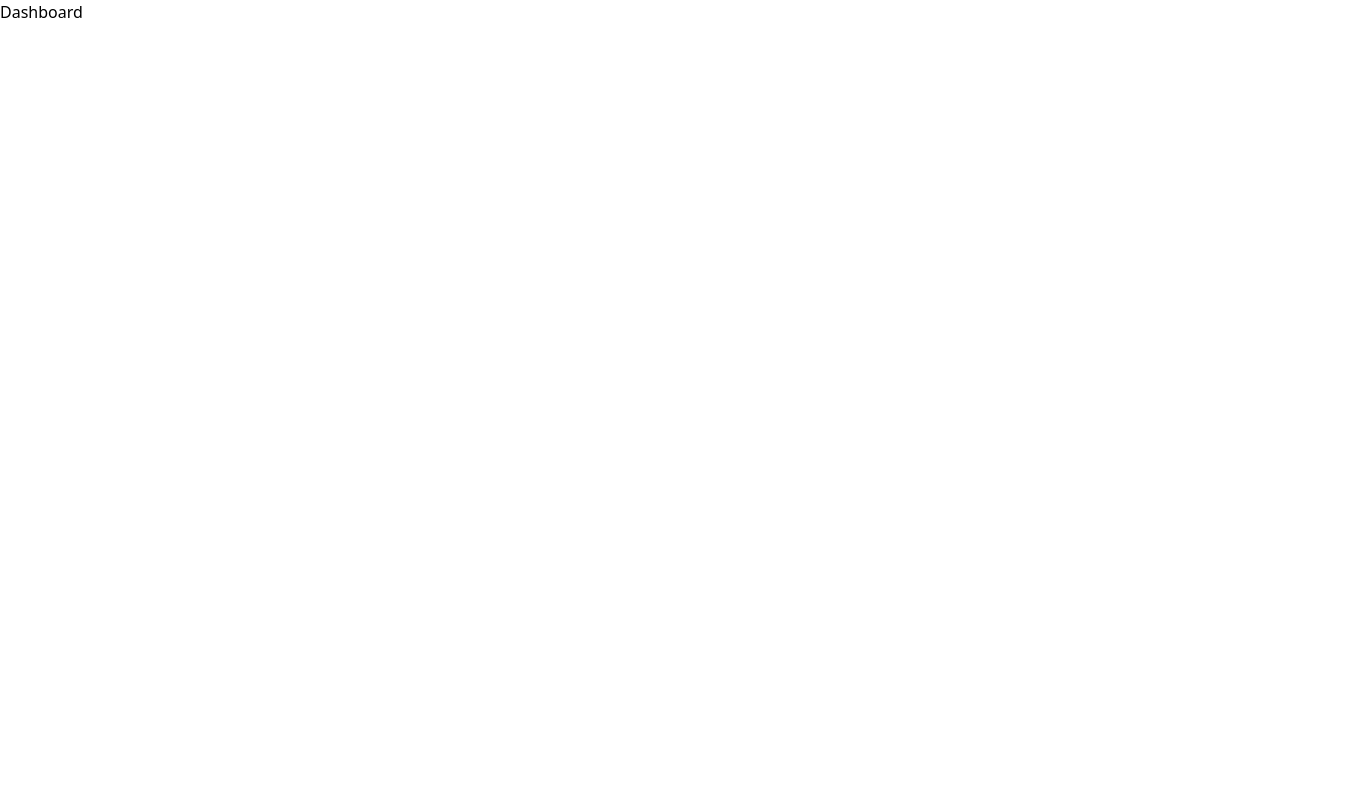
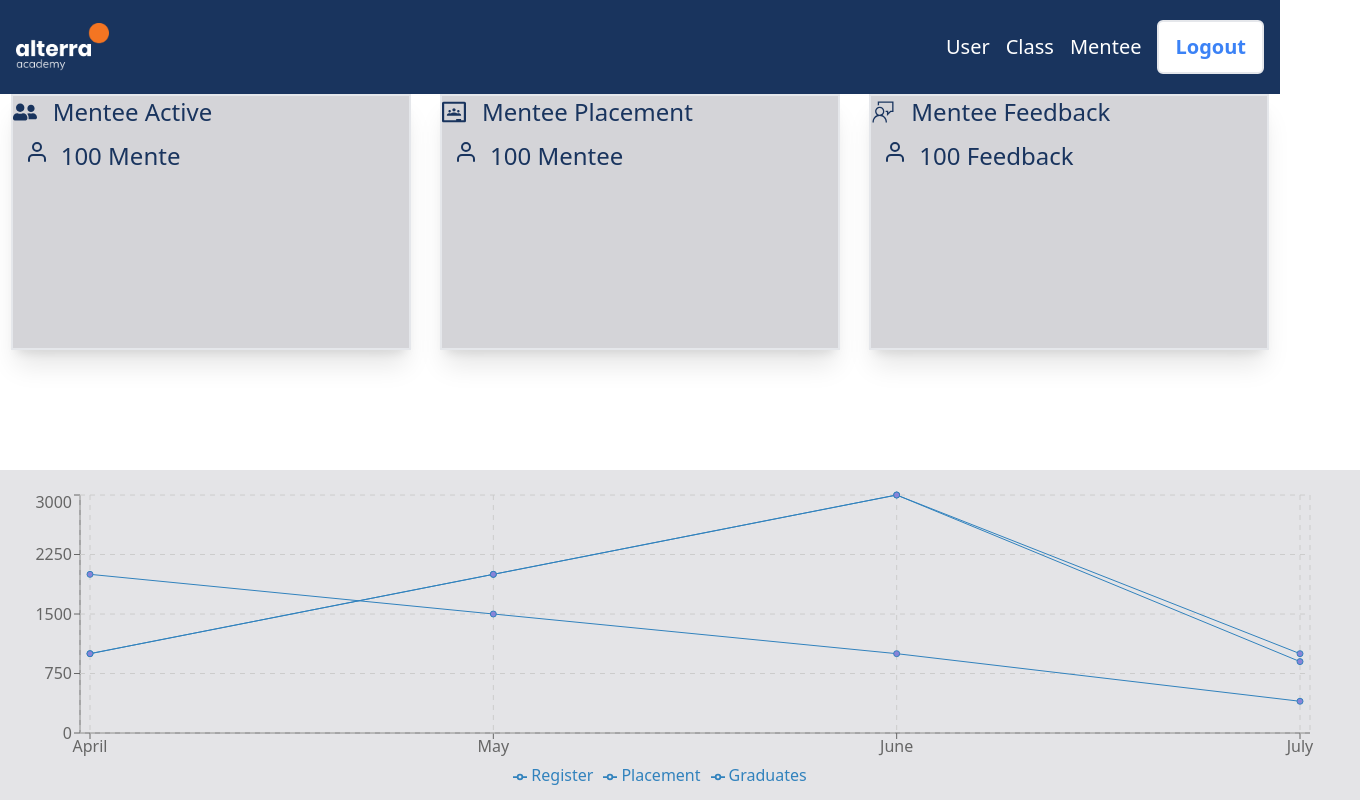
Before and after one commit to GroupProject2-Kelompok4/FE, a React (Vite) app: page /dashboard in a window 1280 px wide. Shown: the top 800 px of the page, 1360 px wide, since content can reach past the window. Built offline with nearby package versions, Linux system fonts and the light colour scheme.

Commit message:
feat: add dashboard

```diff
--- a/src/components/Button.tsx
+++ b/src/components/Button.tsx
@@ -9,7 +9,7 @@ export const PrimButton: FC<PrimButton> = (props) => {
 
   return (
     <button
-      className="py-2 px-4 m-2 w-full justify-center items-center gap-2 rounded-md border text-lg bg-@19345E disabled:hidden text-@EBF2FA font-bold shadow-sm align-middle hover:scale-105 focus:outline-none   transition-all text-md dark:bg-slate-900 dark:hover:bg-slate-800 dark:border-gray-700 dark:text-gray-400 dark:hover:text-white dark:focus:ring-offset-gray-800"
+      className="py-2 px-4 m-2 w-full justify-center items-center gap-2 rounded-md border text-lg bg-@primary disabled:hidden text-@EBF2FA font-bold shadow-sm align-middle hover:scale-105 focus:outline-none   transition-all text-md dark:bg-slate-900 dark:hover:bg-slate-800 dark:border-gray-700 dark:text-gray-400 dark:hover:text-white dark:focus:ring-offset-gray-800"
       {...props}
     >
       {label}
@@ -21,7 +21,7 @@ export const SecButton: FC<PrimButton> = (props) => {
 
   return (
     <button
-      className="py-2 px-4 m-2 w-full justify-center items-center gap-2 rounded-md border border-@19345E text-lg bg-@EBF2FA text-@19345E font-bold shadow-sm align-middle hover:scale-105 focus:outline-none   transition-all text-md dark:bg-slate-900 dark:hover:bg-slate-800 dark:border-gray-700 dark:text-gray-400 dark:hover:text-white dark:focus:ring-offset-gray-800"
+      className="py-2 px-4 m-2 w-full justify-center items-center gap-2 rounded-md border border-@primary text-lg bg-@EBF2FA text-@primary font-bold shadow-sm align-middle hover:scale-105 focus:outline-none   transition-all text-md dark:bg-slate-900 dark:hover:bg-slate-800 dark:border-gray-700 dark:text-gray-400 dark:hover:text-white dark:focus:ring-offset-gray-800"
       {...props}
     >
       {label}
--- /dev/null
+++ b/src/components/CardDashboard.tsx
@@ -0,0 +1,48 @@
+import { FaUserFriends } from "react-icons/fa";
+import { FiUser } from "react-icons/fi";
+import { SiGoogleclassroom } from "react-icons/si";
+import { VscFeedback } from "react-icons/vsc";
+
+const CardDashboard = () => {
+  return (
+    <div className="grid gap-2 md:grid-cols-3 sm:grid-cols-1 mb-10">
+      <div className="border-2 w-[400px]  shadow-xl mt-15 mx-auto bg-zinc-300 h-64">
+        <div className="gap-14">
+          <p className="flex text-2xl text-@primary">
+            <FaUserFriends className="mr-4 mt-1 text-@primary" />
+            Mentee Active
+          </p>
+          <h2 className="flex p-3 text-2xl text-@primary">
+            <FiUser className=" mr-3 text-@primary" />
+            100 Mente
+          </h2>
+        </div>
+      </div>
+      <div className="border-2 w-[400px]  shadow-xl mt-15 mx-auto bg-zinc-300 h-64">
+        <div>
+          <p className="flex text-2xl text-@primary">
+            <SiGoogleclassroom className="mr-4 mt-1 text-@primary" />
+            Mentee Placement
+          </p>
+          <h2 className="flex p-3 text-2xl text-@primary">
+            <FiUser className=" mr-3 text-@primary" />
+            100 Mentee
+          </h2>
+        </div>
+      </div>
+      <div className="border-2 w-[400px]  shadow-xl mt-15 mx-auto bg-zinc-300 h-64">
+        <div>
+          <p className="flex text-2xl text-@primary">
+            <VscFeedback className="mr-4 mt-1 text-@primary" />
+            Mentee Feedback
+          </p>
+          <h2 className="flex p-3 text-2xl text-@primary">
+            <FiUser className=" mr-3 text-@primary" />
+            100 Feedback
+          </h2>
+        </div>
+      </div>
+    </div>
+  );
+};
+export default CardDashboard;
--- a/src/components/Footer.tsx
+++ b/src/components/Footer.tsx
@@ -4,7 +4,7 @@ import logo from "../assets/logo.png";
 export const Footer: FC = () => {
   return (
     <div>
-      <footer className="bg-@19345E">
+      <footer className="bg-@primary">
         <div className="max-w-[85rem] py-10 px-4 sm:px-6 lg:px-8 lg:pt-20 mx-auto">
           {/* <!-- Grid --> */}
           <div className=" grid grid-cols-2 md:grid-cols-4 lg:grid-cols-5 gap-6 ">
@@ -94,7 +94,7 @@ export const Footer: FC = () => {
           {/* <!-- End Grid --> */}
         </div>
       </footer>
-      <footer className="bg-@19345E">
+      <footer className="bg-@primary">
         <div className="max-w-[85rem] py-10 px-4 sm:px-6 lg:px-8 lg:pt-0.5 mx-auto">
           <div className="sm:mt-12 grid gap-y-2 sm:gap-y-0 sm:flex sm:justify-between sm:items-center">
             <div className="flex justify-between items-center">
--- a/src/components/Input.tsx
+++ b/src/components/Input.tsx
@@ -34,7 +34,7 @@ export const Comments: FC<TextareaHTMLAttributes<HTMLTextAreaElement>> = (
         className="rounded-lg resize-none  bg-white text-black p-2 focus:outline-none focus:border-white focus:ring-1 focus:ring-white w-fit md:w-full h-fit md:h-full"
         {...props}
       />
-      <button className="absolute p-1.5 text-xl md:text-4xl text-@19345E hover:scale-125  disabled:hover:bg-transparent dark:disabled:hover:bg-transparent right-1 md:right-2 disabled:opacity-40">
+      <button className="absolute p-1.5 text-xl md:text-4xl text-@primary hover:scale-125  disabled:hover:bg-transparent dark:disabled:hover:bg-transparent right-1 md:right-2 disabled:opacity-40">
         <IoMdSend />
       </button>
     </div>
--- a/src/components/Layout.tsx
+++ b/src/components/Layout.tsx
@@ -1,6 +1,4 @@
 import { FC, ReactNode } from "react";
-import { Navbar } from "./Navbar";
-import { Footer } from "./Footer";
 
 interface Props {
   children: ReactNode;
@@ -8,11 +6,5 @@ interface Props {
 
 export const Layout: FC<Props> = (props) => {
   const { children } = props;
-  return (
-    <div className="h-screen dark:bg-slate-900">
-      <Navbar />
-      {children}
-      <Footer />
-    </div>
-  );
+  return <div className="h-screen dark:bg-slate-900">{children}</div>;
 };
--- a/src/components/Navbar.tsx
+++ b/src/components/Navbar.tsx
@@ -1,9 +1,13 @@
 import { FC } from "react";
 import logo from "../assets/logo.png";
+import { Link, useNavigate } from "react-router-dom";
 
-export const Navbar: FC = () => {
+interface Props {
+  onLogout?: React.MouseEventHandler;
+}
+export const Navbar: FC<Props> = ({ onLogout }) => {
   return (
-    <header className="relative flex flex-wrap sm:justify-start sm:flex-nowrap z-50 w-full bg-@19345E text-xl py-5 dark:bg-@264653">
+    <header className="relative flex flex-wrap text-white sm:justify-start sm:flex-nowrap z-50 w-full bg-@primary text-xl py-5">
       <nav
         className="max-w-[85rem] flex w-full mx-auto px-4"
         aria-label="Global"
@@ -11,7 +15,7 @@ export const Navbar: FC = () => {
         <div className="flex items-center justify-between">
           <div className="flex items-center justify-between">
             <a>
-              <img src={logo} width={150} height={150} alt="" />
+              <img src={logo} width={100} height={100} alt="" />
             </a>
           </div>
         </div>
@@ -20,18 +24,21 @@ export const Navbar: FC = () => {
           className="duration-300 basis-full grow "
         >
           <div className="flex  gap-4  flex-row items-center justify-end mt-0 pl-5">
-            <div className="flex gap-5">
-              <a>
-                <button
-                  id="button-update-users"
-                  type="submit"
-                  className="py-2 px-4 m-2 w-full justify-center items-center gap-2 rounded-md border text-lg bg-@EBF2FA text-@19345E font-bold shadow-sm align-middle hover:scale-105 focus:outline-none   transition-all text-md dark:bg-slate-900 dark:hover:bg-slate-800 dark:border-gray-700 dark:text-gray-400 dark:hover:text-white dark:focus:ring-offset-gray-800"
-                >
-                  Login
-                </button>
-              </a>
-              <div></div>
+            <div className="flex gap-1">
+              <Link to={"/userlist"}>User</Link>
             </div>
+            <div className="flex gap-1">
+              <Link to={"/classlist"}>Class</Link>
+            </div>
+            <div className="flex gap-1">
+              <Link to={"/menteelist"}>Mentee</Link>
+            </div>
+            <button
+              onClick={onLogout}
+              className="py-[.688rem] px-4 inline-flex justify-center items-center gap-2 rounded-md border-2 border-gray-200 font-semibold text-blue-500 bg-white"
+            >
+              Logout
+            </button>
           </div>
         </div>
       </nav>
--- a/src/pages/Dashboard.tsx
+++ b/src/pages/Dashboard.tsx
@@ -1,6 +1,105 @@
-import React from "react";
+import React, { useEffect, useCallback } from "react";
+import { Layout } from "../components/Layout";
+import { Navbar } from "../components/Navbar";
+import { Footer } from "../components/Footer";
+import { useSelector } from "react-redux";
+import { AuthState, User, login, logout } from "../store/features/userSlice";
+import { useDispatch } from "react-redux";
+import { useNavigate } from "react-router-dom";
+import CardDashboard from "../components/CardDashboard";
+import { useCookies } from "react-cookie";
+import Swal from "sweetalert2";
+import {
+  Tooltip,
+  LineChart,
+  XAxis,
+  YAxis,
+  Legend,
+  CartesianGrid,
+  Line,
+} from "recharts";
 
-export const Dashboard = () => {
-  return <div>Dashboard</div>;
+const Dashboard = () => {
+  const [cookies, setCookie, removeCookie] = useCookies(["userToken"]);
+  const auth = useSelector((state: { auth: AuthState }) => state.auth);
+  const dispatch = useDispatch();
+  const navigate = useNavigate();
+
+  const handleLogout = useCallback(() => {
+    Swal.fire({
+      title: "Are you sure?",
+      // text: "You won't be able to revert this!",
+      icon: "warning",
+      showCancelButton: true,
+      confirmButtonColor: "#3085d6",
+      confirmButtonText: "Yes",
+      cancelButtonColor: "#d33",
+      cancelButtonText: "No",
+    }).then((result) => {
+      if (result.isConfirmed) {
+        Swal.fire({
+          position: "center",
+          icon: "success",
+          text: "Logout successfully",
+          showConfirmButton: false,
+          timer: 1500,
+        });
+        dispatch(logout());
+        removeCookie("userToken");
+        navigate("/");
+      }
+    });
+  }, []);
+  useEffect(() => {
+    if (!cookies.userToken) {
+      dispatch(logout());
+    }
+  }, [cookies.userToken, dispatch]);
+  const data = [
+    { name: "April", Register: 1000, Placement: 2000, Graduates: 1000 },
+    { name: "May", Register: 2000, Placement: 1500, Graduates: 2000 },
+    { name: "June", Register: 3000, Placement: 1000, Graduates: 3000 },
+    { name: "July", Register: 1000, Placement: 400, Graduates: 900 },
+  ];
+  document.title = "Dashboard";
+  return (
+    <Layout>
+      <Navbar onLogout={handleLogout} />
+
+      <div className="flex flex-col w-full">
+        <CardDashboard />
+        <div className="flex justify-center mt-20 ">
+          <div className="text-center bg-zinc-200 h-full pt-5 p-5 rounded-xl">
+            <LineChart
+              width={1400}
+              height={300}
+              data={data}
+              margin={{
+                top: 5,
+                right: 30,
+                left: 80,
+                bottom: 3,
+              }}
+              barSize={20}
+            >
+              <XAxis
+                dataKey="name"
+                scale="point"
+                padding={{ left: 10, right: 10 }}
+              />
+              <YAxis />
+              <Tooltip />
+              <Legend />
+              <CartesianGrid strokeDasharray="5 5" />
+              <Line dataKey="Register" fill="#8884d8" />
+              <Line dataKey="Placement" fill="#8884d8" />
+              <Line dataKey="Graduates" fill="#8884d8" />
+            </LineChart>
+          </div>
+        </div>
+      </div>
+      <Footer />
+    </Layout>
+  );
 };
 export default Dashboard;
--- a/src/pages/Login.tsx
+++ b/src/pages/Login.tsx
@@ -74,7 +74,7 @@ const Login: FC = () => {
             className="flex flex-col w-full lg:w-7/12 p-5 items-center shadow-md bg-white dark:bg-@264653 gap-3 rounded-md"
             onSubmit={authLogin}
           >
-            <h1 className="font-semibold text-3xl text-back dark:text-white">
+            <h1 className="font-semibold text-3xl text-black dark:text-white">
               LOGIN
             </h1>
             <div className="w-full">
--- a/src/store/features/userSlice.tsx
+++ b/src/store/features/userSlice.tsx
@@ -2,7 +2,7 @@ import { createSlice, PayloadAction } from "@reduxjs/toolkit";
 
 export interface User {
   id?: number;
-  full_name?: string | any;
+  username?: string | any;
   password?: string;
   email?: string | any;
   role?: string | any;
--- a/tailwind.config.js
+++ b/tailwind.config.js
@@ -26,13 +26,14 @@ export default {
     },
     extend: {
       colors: {
-        "@19345E": "#19345E",
+        "@primary": "#19345E",
         "@EBF2FA": "#EBF2FA",
         "@679436": "#679436",
         "@A5BE00": "#A5BE00",
         "@427AA1": "#427AA1",
         "@00B4D8": "#00B4D8",
         red: "#FF0000",
+        "orange-alta": "#F47522",
       },
     },
     borderRadius: {
```
